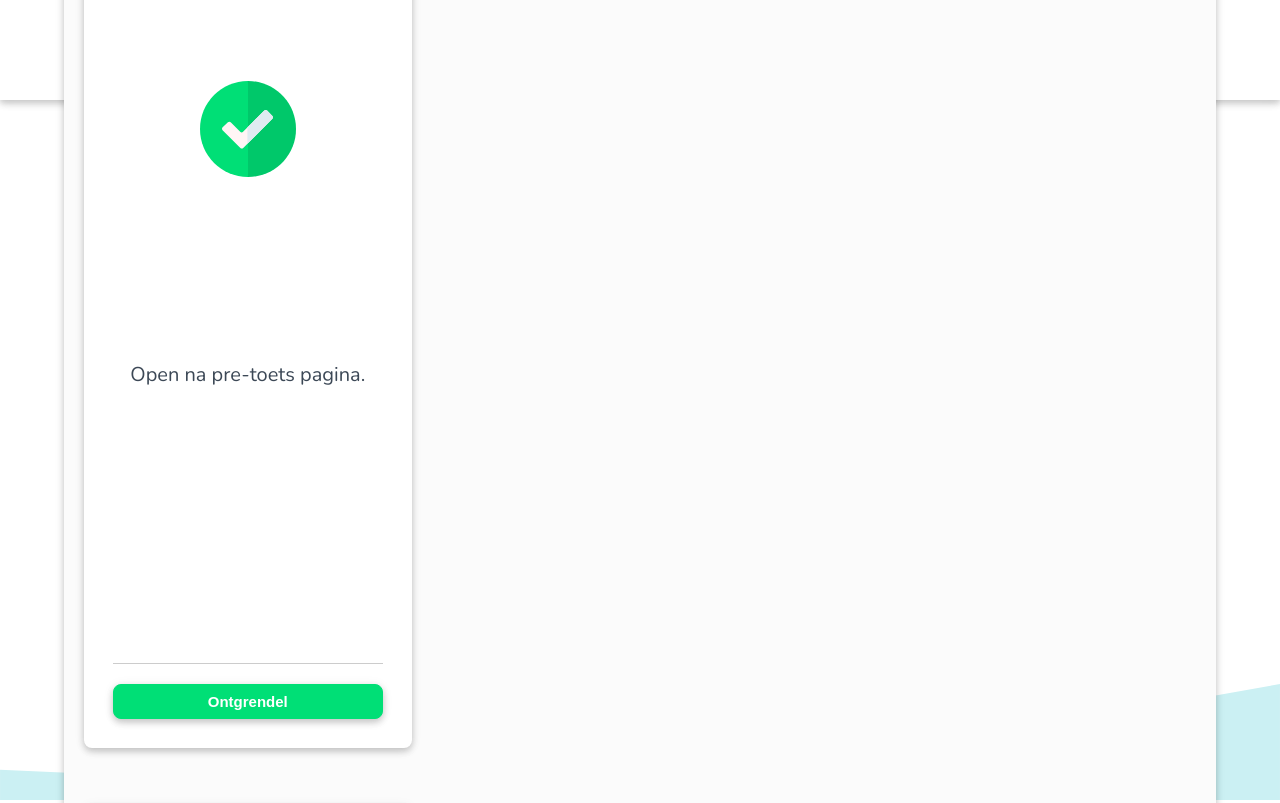
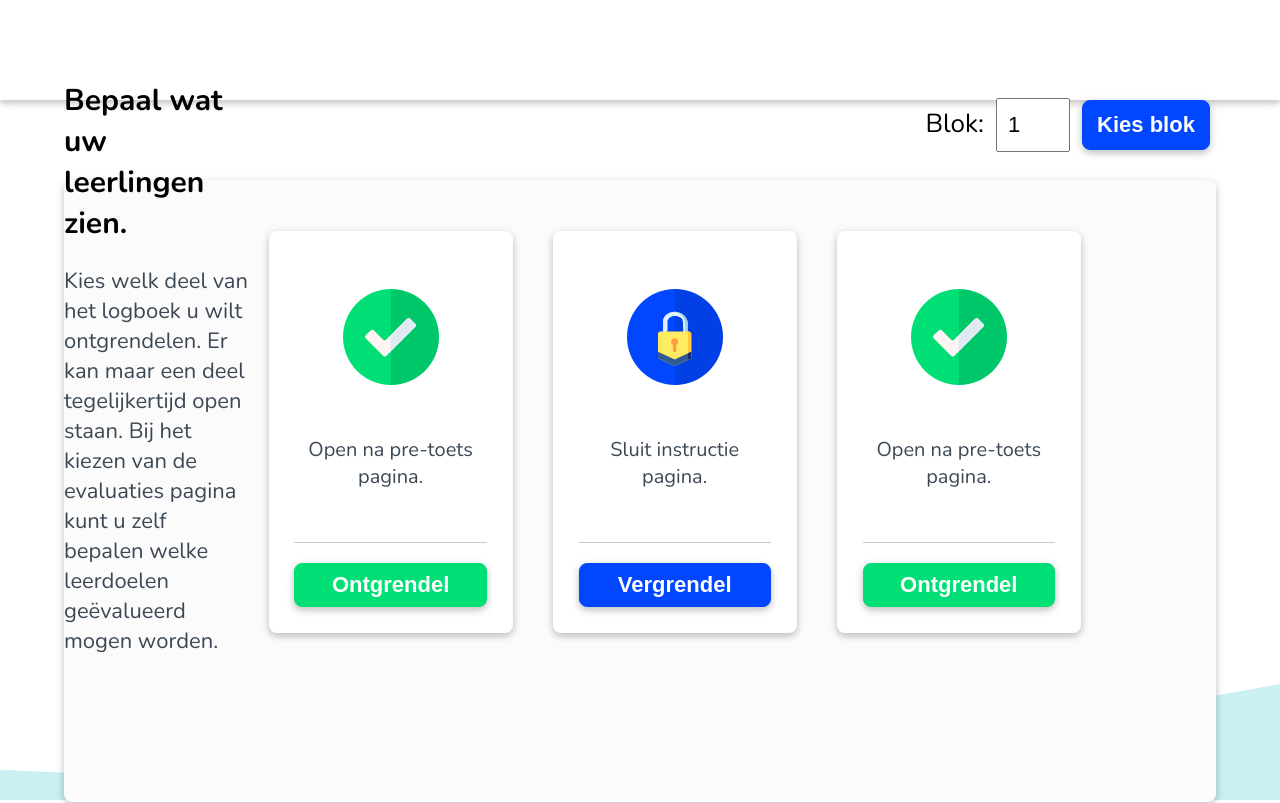
Before and after one commit to Rowan-Paul/HANAIM-DWA-Rekenlogboek, a React (Create React App) app in the folder rekenlogboek/client-side/: page /teacher/allow-student-access in a window 1280 px wide. Shown: the top 803 px of the page. Built offline with nearby package versions, Linux system fonts and the light colour scheme.

Commit message:
Added scss to allowstudentaccess component

```diff
--- a/rekenlogboek/client-side/src/js/teacher/containers/AllowStudentAccess.js
+++ b/rekenlogboek/client-side/src/js/teacher/containers/AllowStudentAccess.js
@@ -1,6 +1,8 @@
 import React from 'react'
 import { withRouter } from 'react-router-dom'
 import { connect } from 'react-redux'
+
+import '../../../scss/teacher/containers/AllowStudentAccess.scss'
 
 import Check from '../../../img/icons/check_green.svg'
 import Lock from '../../../img/icons/lock_blue.svg'
@@ -9,15 +11,13 @@ import Jumbotron from '../../common/Jumbotron'
 import ButtonContainer from '../../common/ButtonContainer'
 import Button from '../../common/Button'
 
-function AllowStudentAccess(props) {
+function AllowStudentAccess() {
 	return (
 		<div className="allow-student-access">
 			<div className="period-filter">
 				<div>Blok:</div>
-				<input type="number" value="1" min="1" max="100" />
-				<Button color="blue" handler={() => {}}>
-					Kies blok
-				</Button>
+				<input type="number" defaultValue="1" min="1" max="99" />
+				<Button color="blue" handler={() => {}} value="Kies blok" />
 			</div>
 			<Jumbotron>
 				<div className="content-container">
@@ -25,7 +25,7 @@ function AllowStudentAccess(props) {
 						<h1>Bepaal wat uw leerlingen zien.</h1>
 						<p>
 							Kies welk deel van het logboek u wilt ontgrendelen. Er kan maar
-							een gedeelte tegelijkertijd open staan. Bij het kiezen van de
+							een deel tegelijkertijd open staan. Bij het kiezen van de
 							evaluaties pagina kunt u zelf bepalen welke leerdoelen geëvalueerd
 							mogen worden.
 						</p>
--- /dev/null
+++ b/rekenlogboek/client-side/src/scss/teacher/containers/AllowStudentAccess.scss
@@ -0,0 +1,50 @@
+.allow-student-access {
+	display: flex;
+	flex-direction: column;
+	justify-content: center;
+
+	.bttn {
+		font-size: 22px;
+	}
+
+	.period-filter {
+		font-size: 26px;
+		width: 90%;
+		justify-content: flex-end;
+		align-items: baseline;
+		display: flex;
+		flex-direction: row;
+		margin: 12px auto;
+
+		& > * {
+			margin: 0 6px;
+			height: 50px;
+		}
+
+		input {
+			font-size: 22px;
+			width: 50px;
+			padding: 0 10px;
+		}
+
+		.bttn {
+			width: 10vw;
+		}
+	}
+
+	.content-container {
+		display: flex;
+		flex-direction: row;
+		width: 90%;
+		justify-content: space-evenly;
+		align-content: center;
+
+		.explanation-container {
+			width: 25%;
+			display: flex;
+			flex-direction: column;
+			justify-content: center;
+			height: 60%;
+		}
+	}
+}
```
